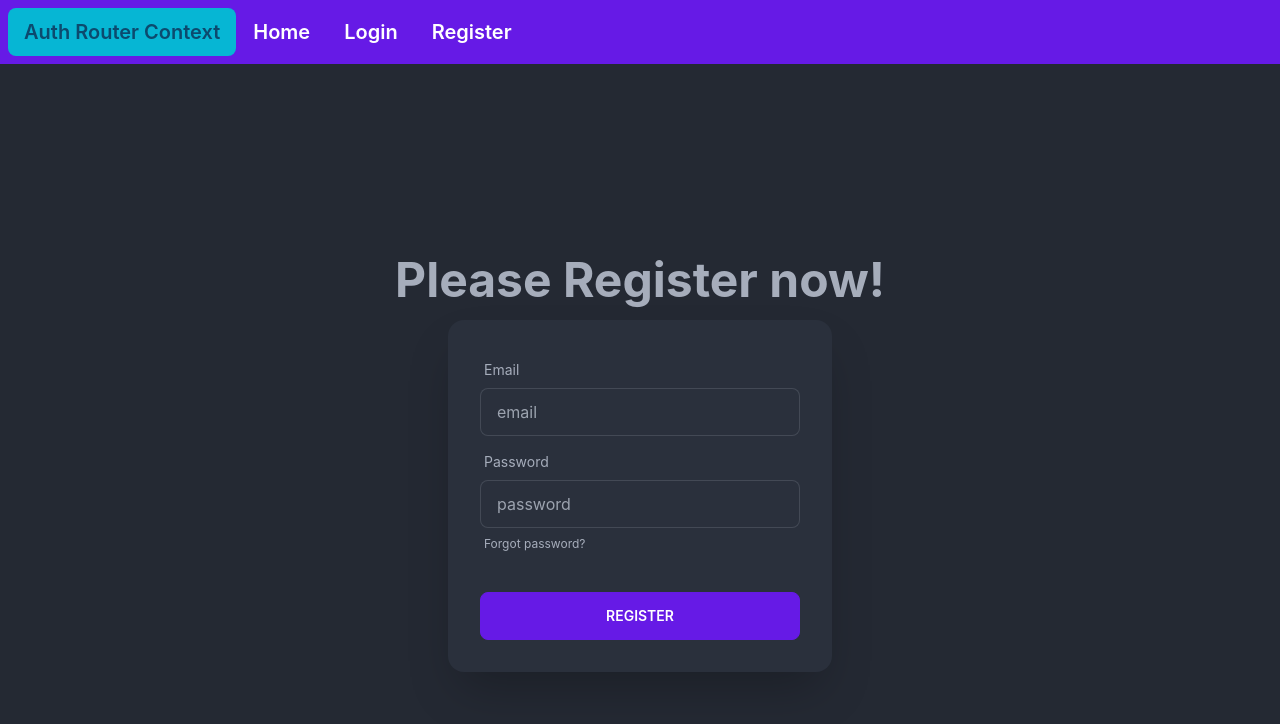
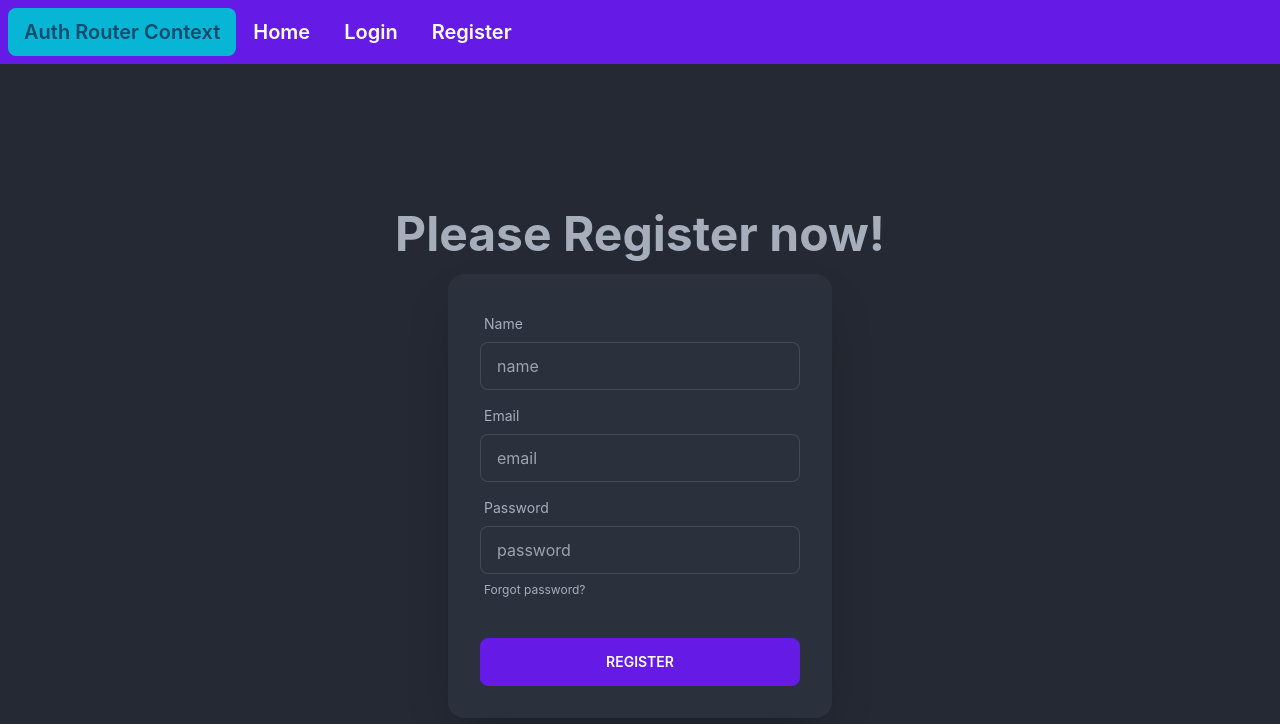
Before and after one commit to RaisulislamRimon/milestone10-module58-auth-router-context-app, a React (Create React App) app in the folder auth-router-context-app/: page /register in a window 1280 px wide. Shown: the top 724 px of the page. Built offline with nearby package versions, Linux system fonts and the light colour scheme.

Commit message:
update Register

```diff
--- a/auth-router-context-app/src/components/Register.js
+++ b/auth-router-context-app/src/components/Register.js
@@ -4,9 +4,10 @@
   const handleSubmit = (e) => {
     e.preventDefault();
     const form = e.target;
+    const name = form.name.value;
     const email = form.email.value;
     const password = form.password.value;
-    console.log(email, password);
+    console.log(name, email, password);
   };
   return (
     <div>
@@ -17,6 +18,18 @@
           </div>
           <div className="card flex-shrink-0 w-full max-w-sm shadow-2xl bg-base-100">
             <form onSubmit={handleSubmit} className="card-body">
+              <div className="form-control">
+                <label className="label">
+                  <span className="label-text">Name</span>
+                </label>
+                <input
+                  type="text"
+                  name="name"
+                  placeholder="name"
+                  className="input input-bordered"
+                  required
+                />
+              </div>
               <div className="form-control">
                 <label className="label">
                   <span className="label-text">Email</span>
```
